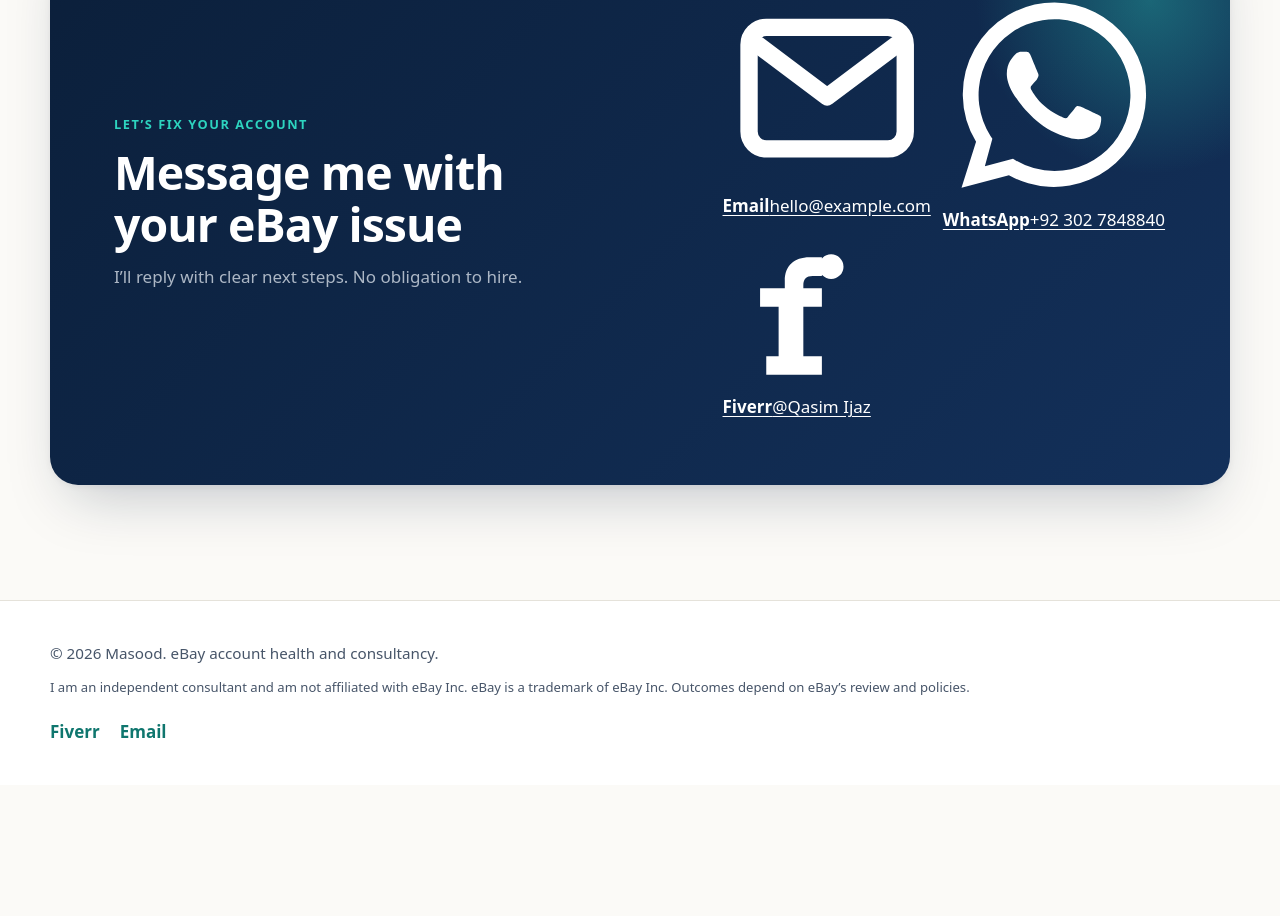
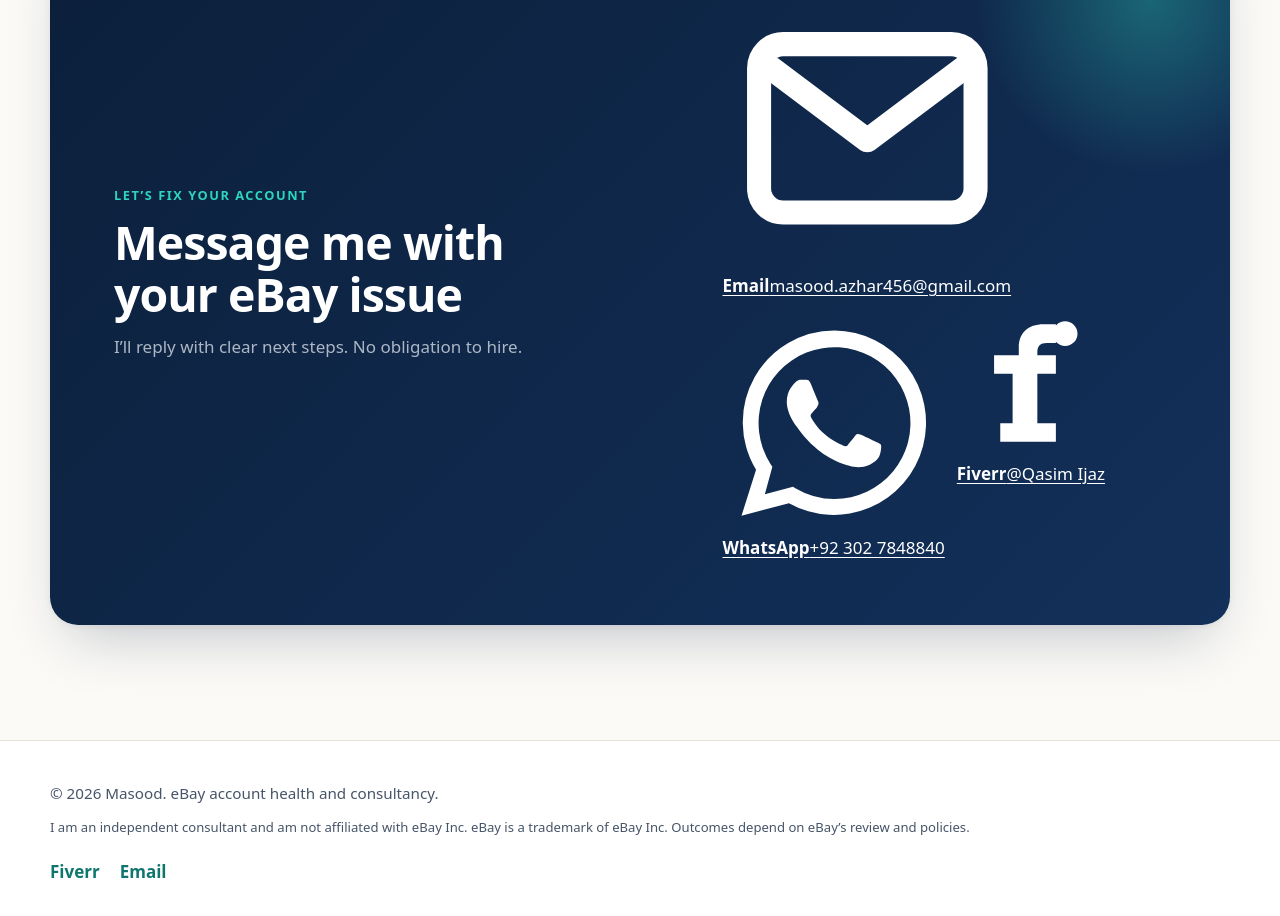
Before and after one commit to hafizalbadar-cyber/masood, a React (Vite) app: page / in a window 1280 px wide. Shown: the part 5905-6821 px from the top of the page. Before the commit the page ends 6690 px from the top, so only its background shows below. Built offline with nearby package versions, Linux system fonts and the light colour scheme.

Commit message:
Change email address to masood.azhar456@gmail.com
Updated email address in content.js.

```diff
--- a/src/content.js
+++ b/src/content.js
@@ -6,9 +6,8 @@
   tagline: "Your eBay account, health and selling.",
   intro:
     "I’m Masood, a freelance eBay specialist. I help sellers remove defects and feedback that hurt their seller standing, and I advise on the strategy that keeps their sales growing.",
-  email: "hello@example.com", // TODO
-  fiverr: "https://www.fiverr.com/s/DmmXWZo", // TODO
-  linkedin: "https://www.linkedin.com/in/your-profile", // TODO
+  email: "masood.azhar456@gmail.com",
+  fiverr: "https://www.fiverr.com/s/DmmXWZo",
   availability: "Accepting new clients",
 };
 export const ser =[
```
